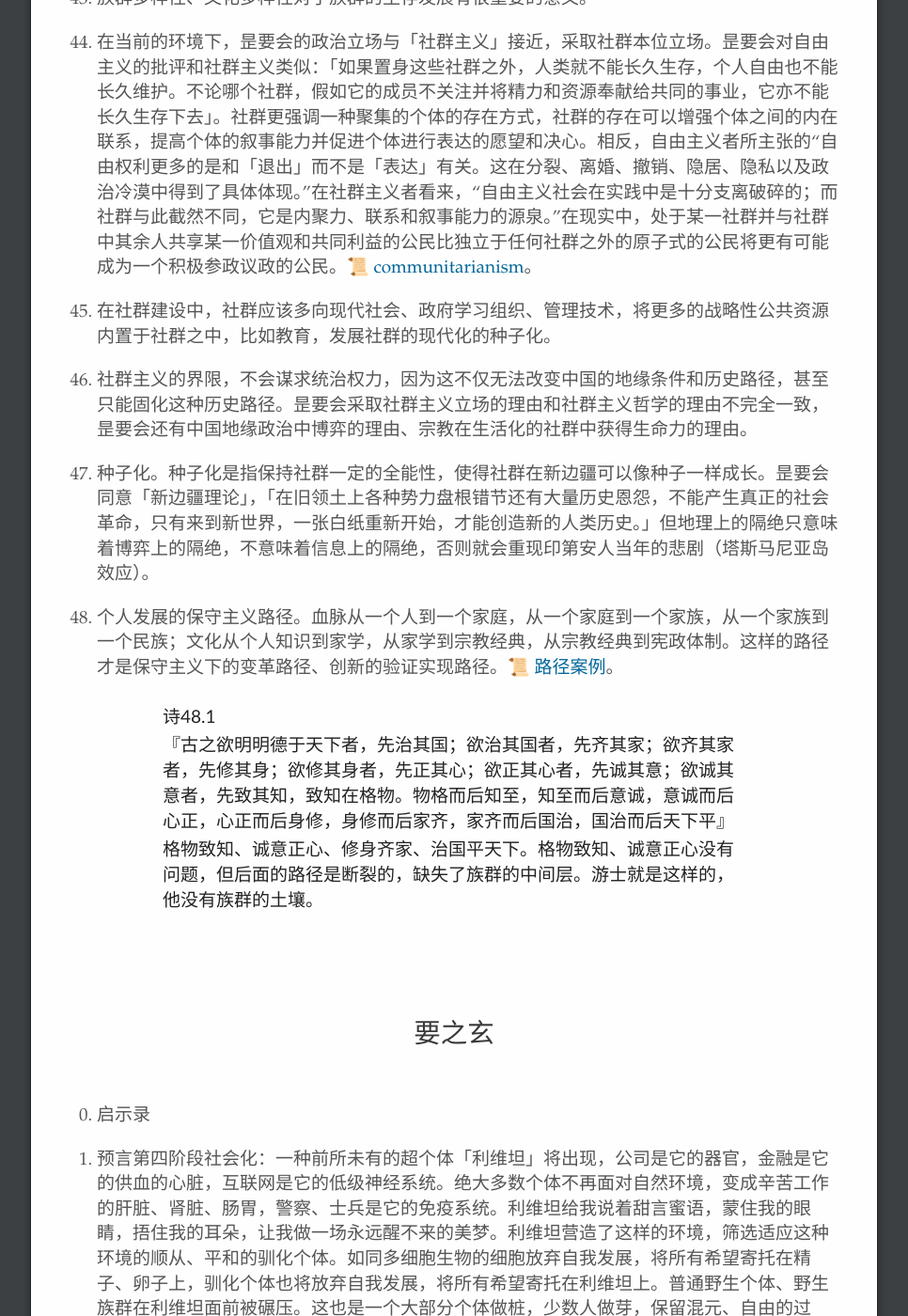
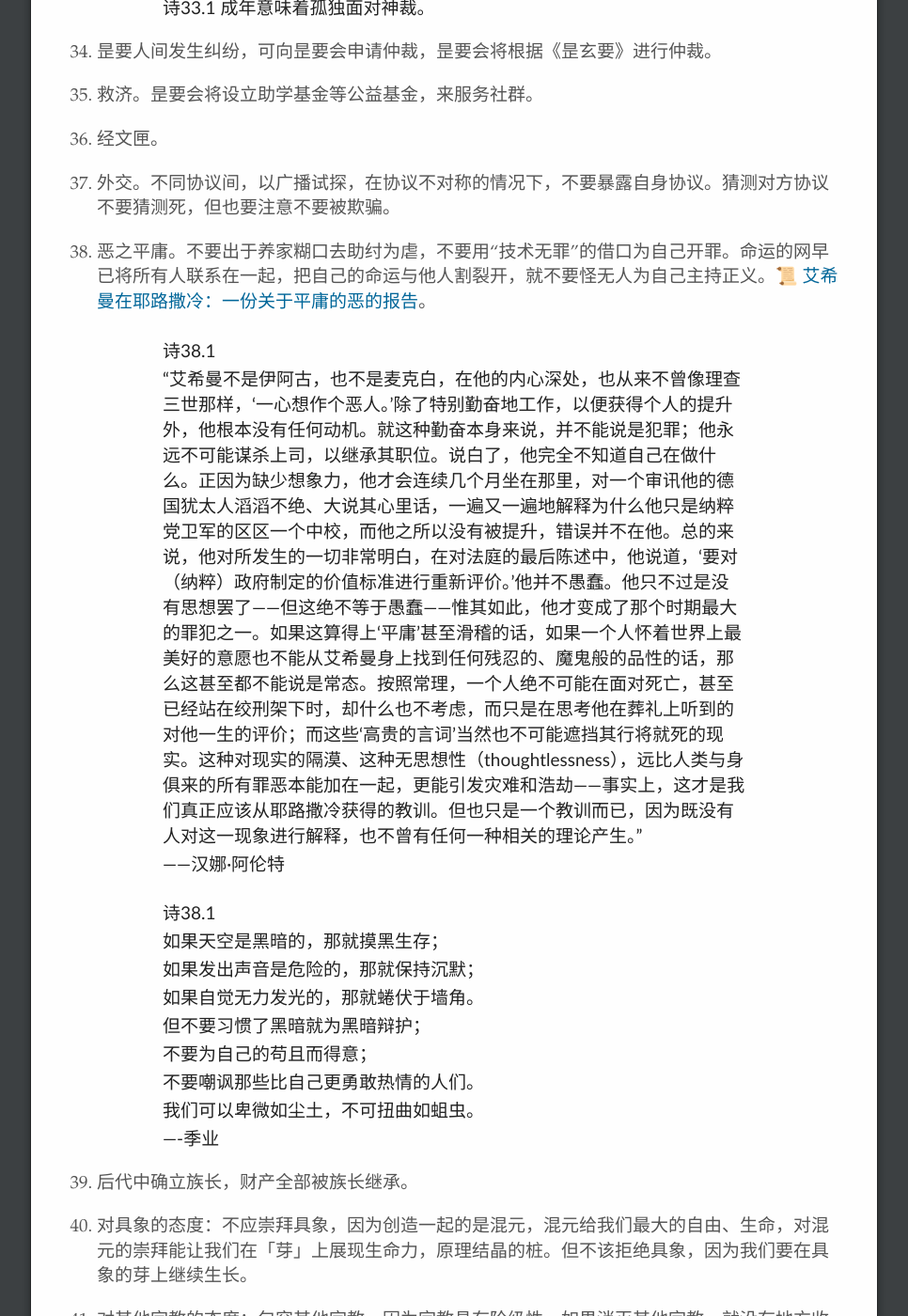
Before and after one commit to siseng/siseng.github.io, a Jekyll site: the page built from index.md, in a window 1280 px wide and 1400 px high, scrolled down 48073 px. Shown: the whole window at 94% size, without its empty margins (157-1123 px from the left). Built offline with Jekyll 4.4.1, drawn with Linux system fonts in a browser that asks for light colours; our own code applies the rules of GitHub Pages for plain Markdown files; some of the changed text lies outside the part shown.

Commit message:
收录艾希曼在耶路撒冷和天生的选言三段论

```diff
--- a/index.md
+++ b/index.md
@@ -137,9 +137,13 @@ layout: default
 
 {:start="12"}
 12. 因果关系。
-13. 演绎法。
+13. 演绎法。📜 [Precursors  of  logical  reasoningin  preverbal  human  infants](https://www.dropbox.com/s/dlzbya596sn8xmc/10.1126%40science.aao3539.pdf?dl=0)。
 
 > 诗13.1
+>
+> 通过研究婴儿的行为和眼动，表明了12个月和19个月的婴儿能够进行简单的选言三段论（Disjunctive Syllogism），说明人类的逻辑能力存在独立的起源，并不依赖于语言的习得。一些基本的逻辑能力可能是与生俱来的。![选言三段论](imgs/WX20180505-124101@2x.png)
+
+> 诗13.2
 >
 > ![Tolman](imgs/pasted-image-8.png)
 >
@@ -1130,7 +1134,13 @@ layout: default
 35. 救济。昰要会将设立助学基金等公益基金，来服务社群。
 36. 经文匣。
 37. 外交。不同协议间，以广播试探，在协议不对称的情况下，不要暴露自身协议。猜测对方协议不要猜测死，但也要注意不要被欺骗。
-38. 不要出于养家糊口去助纣为虐，不要用“技术无罪”的借口为自己开罪。命运的网早已将所有人联系在一起，把自己的命运与他人割裂开，就不要怪无人为自己主持正义。
+38. 恶之平庸。不要出于养家糊口去助纣为虐，不要用“技术无罪”的借口为自己开罪。命运的网早已将所有人联系在一起，把自己的命运与他人割裂开，就不要怪无人为自己主持正义。📜 [艾希曼在耶路撒冷：一份关于平庸的恶的报告](https://www.dropbox.com/s/y7tewge82rjvc0h/%E8%89%BE%E5%B8%8C%E6%9B%BC%E5%9C%A8%E8%80%B6%E8%B7%AF%E6%92%92%E5%86%B7%EF%BC%9A%E4%B8%80%E4%BB%BD%E5%85%B3%E4%BA%8E%E5%B9%B3%E5%BA%B8%E7%9A%84%E6%81%B6%E7%9A%84%E6%8A%A5%E5%91%8A-%E6%B1%89%E5%A8%9C%C2%B7%E9%98%BF%E4%BC%A6%E7%89%B9.pdf?dl=0)。
+
+> 诗38.1
+>
+> “艾希曼不是伊阿古，也不是麦克白，在他的内心深处，也从来不曾像理查三世那样，‘一心想作个恶人。’除了特别勤奋地工作，以便获得个人的提升外，他根本没有任何动机。就这种勤奋本身来说，并不能说是犯罪；他永远不可能谋杀上司，以继承其职位。说白了，他完全不知道自己在做什么。正因为缺少想象力，他才会连续几个月坐在那里，对一个审讯他的德国犹太人滔滔不绝、大说其心里话，一遍又一遍地解释为什么他只是纳粹党卫军的区区一个中校，而他之所以没有被提升，错误并不在他。总的来说，他对所发生的一切非常明白，在对法庭的最后陈述中，他说道，‘要对（纳粹）政府制定的价值标准进行重新评价。’他并不愚蠢。他只不过是没有思想罢了――但这绝不等于愚蠢――惟其如此，他才变成了那个时期最大的罪犯之一。如果这算得上‘平庸’甚至滑稽的话，如果一个人怀着世界上最美好的意愿也不能从艾希曼身上找到任何残忍的、魔鬼般的品性的话，那么这甚至都不能说是常态。按照常理，一个人绝不可能在面对死亡，甚至已经站在绞刑架下时，却什么也不考虑，而只是在思考他在葬礼上听到的对他一生的评价；而这些‘高贵的言词’当然也不可能遮挡其行将就死的现实。这种对现实的隔漠、这种无思想性（thoughtlessness），远比人类与身俱来的所有罪恶本能加在一起，更能引发灾难和浩劫――事实上，这才是我们真正应该从耶路撒冷获得的教训。但也只是一个教训而已，因为既没有人对这一现象进行解释，也不曾有任何一种相关的理论产生。”
+>
+> ——汉娜·阿伦特
 
 > 诗38.1
 >
```
Also changed, not shown: README.md, imgs/WX20180505-124101@2x.png (added).
